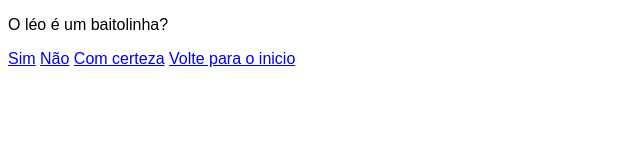
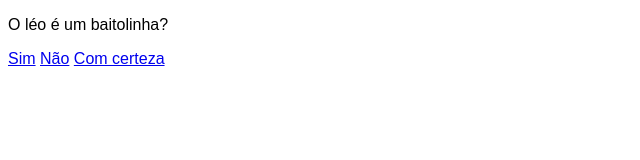
Before and after one commit to GabrielSMagnus/trabalho-matematica, a plain HTML site: page pergunta1.html in a window 1280 px wide. Shown: the whole page, without its empty margins (0-640 px from the left). Drawn offline with Linux system fonts and the light colour scheme.

Commit message:
Update pergunta1.html

```diff
--- a/pergunta1.html
+++ b/pergunta1.html
@@ -11,6 +11,5 @@
     <a href="errou.html">Sim</a>
     <a href="errou.html">Não</a>
     <a href="pergunta2.html">Com certeza</a>
-    <a href="index.html">Volte para o inicio</a>
 </body>
 </html>
```
